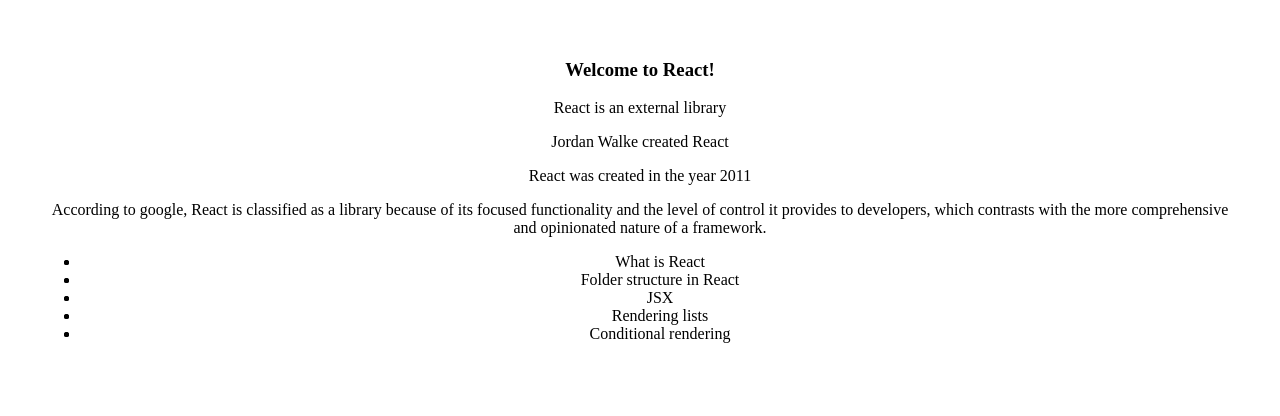
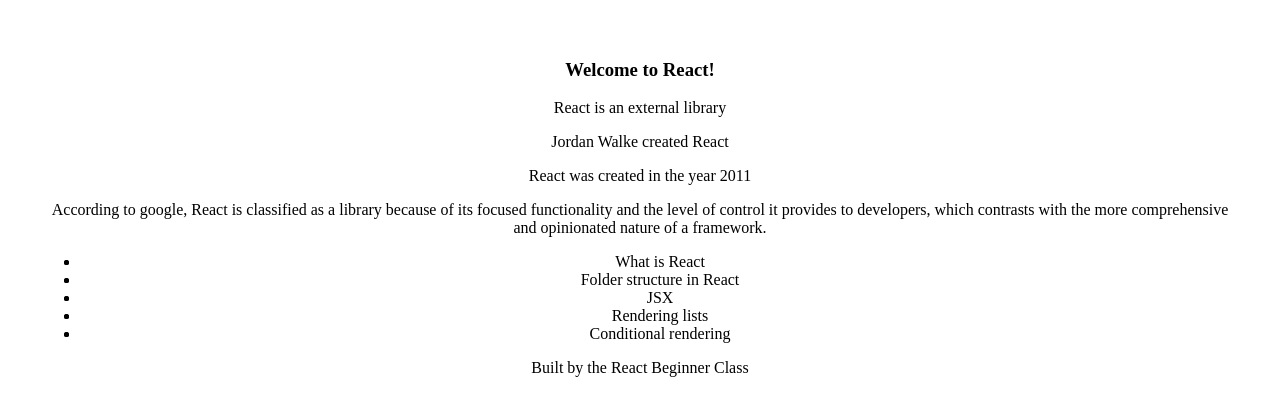
Before and after one commit to OgbodoChinonso/myreact-session1-assignment-, a React (Vite) app: page / in a window 1280 px wide. Shown: the top 416 px of the page. Built offline with nearby package versions, Linux system fonts and the light colour scheme.

Commit message:
Exercise 6(Footer Component) completed

```diff
--- a/src/App.tsx
+++ b/src/App.tsx
@@ -3,6 +3,7 @@
 import WelcomeMessage from './components/WelcomeMessage';
 import AboutReact from './components/AboutReact';
 import ListGroup from './components/ListGroup';
+import Footer from './components/Footer';
 
 function App() {
 
@@ -11,6 +12,7 @@
     <WelcomeMessage />
     <AboutReact />
     <ListGroup />
+    <Footer />
     </>
   )
 }
--- a/src/components/Footer.tsx
+++ b/src/components/Footer.tsx
@@ -0,0 +1,8 @@
+function Footer(){
+  return(
+    <>
+    <footer>Built by the React Beginner Class</footer></>
+  )
+};
+
+export default Footer;
```
